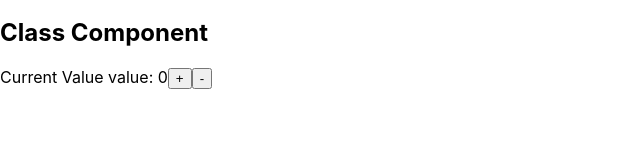
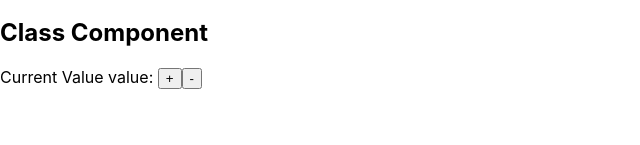
Before and after one commit to NajeebArif/NextJs-Scratch-Pad, a Next.js app: page / in a window 1280 px wide. Shown: the part 155-300 px from the top of the page, without its empty margins (0-640 px from the left). Built offline with nearby package versions, Linux system fonts and the light colour scheme.

Commit message:
Refactor class component

```diff
--- a/pages/index.js
+++ b/pages/index.js
@@ -15,7 +15,7 @@ class CompB extends React.Component {
   }
 
   render() {
-    const myValue = this.state.value;
+    const { myValue } = this.state;
     return (
       <>
         <h2>Class Component</h2>
```
